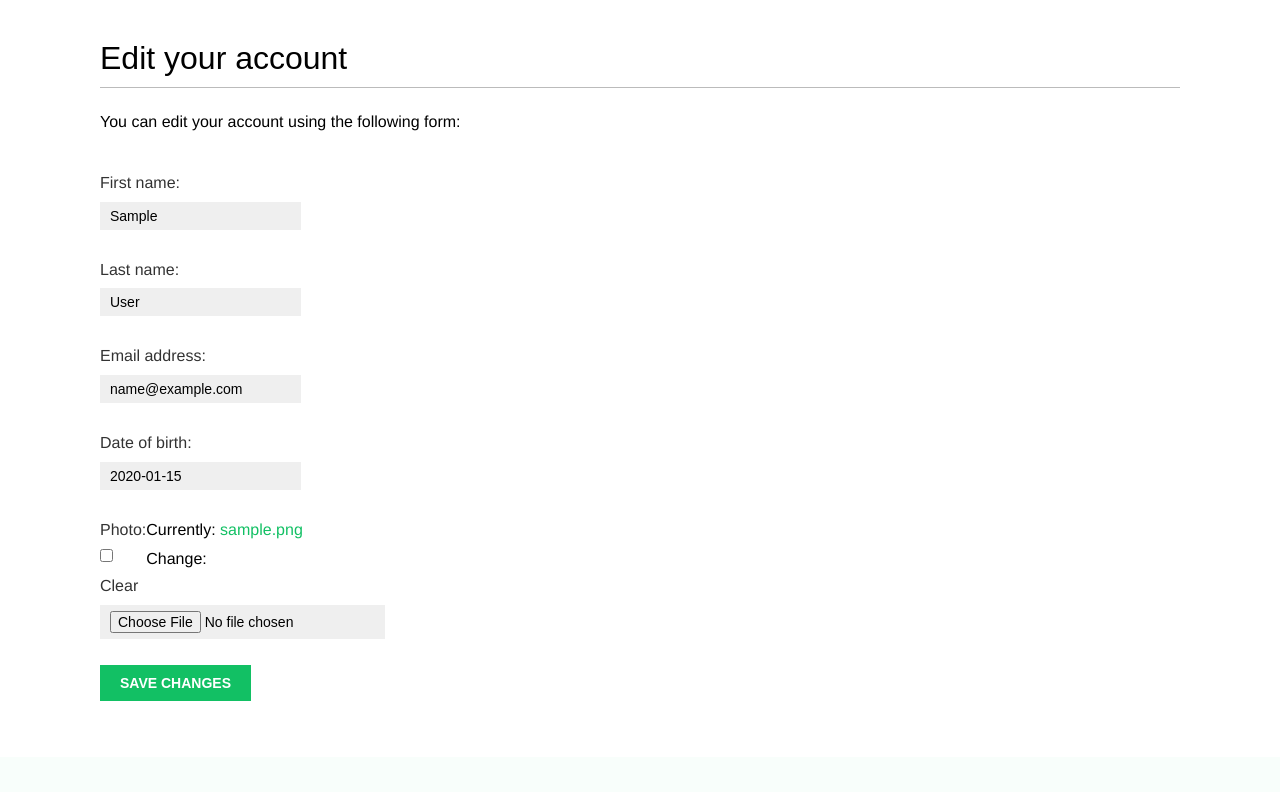
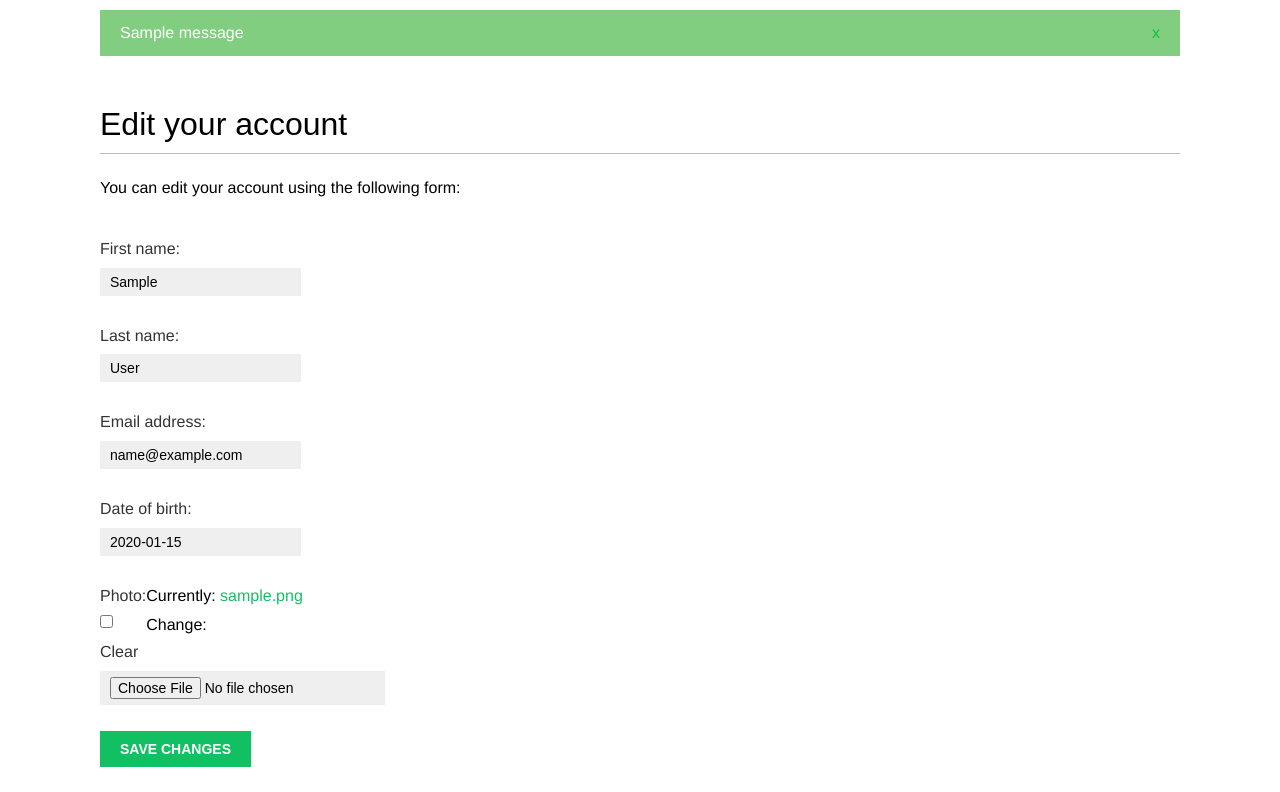
Before and after one commit to Eddy-123/bookmarks, a Django app: page /account/edit/ in a window 1280 px wide. Shown: the part 48-840 px from the top of the page. Before the commit the page ends 749 px from the top, so only its background shows below. Run offline with Django 4.2, Linux system fonts and the light colour scheme; a user stored in the database is signed in; tables that the repository leaves empty hold one stand-in row (values such as "Sample post"); one stand-in notice (Sample message) is shown; some web fonts are replaced.

Commit message:
display error of success messages for user profile edit view

```diff
--- a/account/templates/base.html
+++ b/account/templates/base.html
@@ -31,6 +31,17 @@
                 {% endif %}
             </span>
         </div>
+        {% if messages %}
+            <ul class="messages">
+                {% for message in messages %}
+                    <li class="{{ message.tags }}">
+                        {{ message|safe }}
+                        <a href="#" class="close">x</a>
+                    </li>
+                {% endfor %}
+            </ul>
+        {% else %}
+        {% endif %}
         <div id="content">
             {% block content %}
             {% endblock  %}
--- a/account/views.py
+++ b/account/views.py
@@ -4,6 +4,7 @@ from django.contrib.auth import authenticate, login
 from django.contrib.auth.decorators import login_required
 from .forms import LoginForm, UserRegistrationForm, UserEditForm, ProfileEditForm
 from .models import Profile
+from django.contrib import messages
 
 def user_login(request):
     if request.method == 'POST':
@@ -63,6 +64,9 @@ def edit(request):
         if user_form.is_valid() and profile_form.is_valid():
             user_form.save()
             profile_form.save()
+            messages.success(request, 'Profile updated successfully')
+        else:
+            messages.error(request, 'Error updating your profile')
     else:
         user_form = UserEditForm(instance=request.user)
         profile_form = ProfileEditForm(instance=request.user.profile)
```
